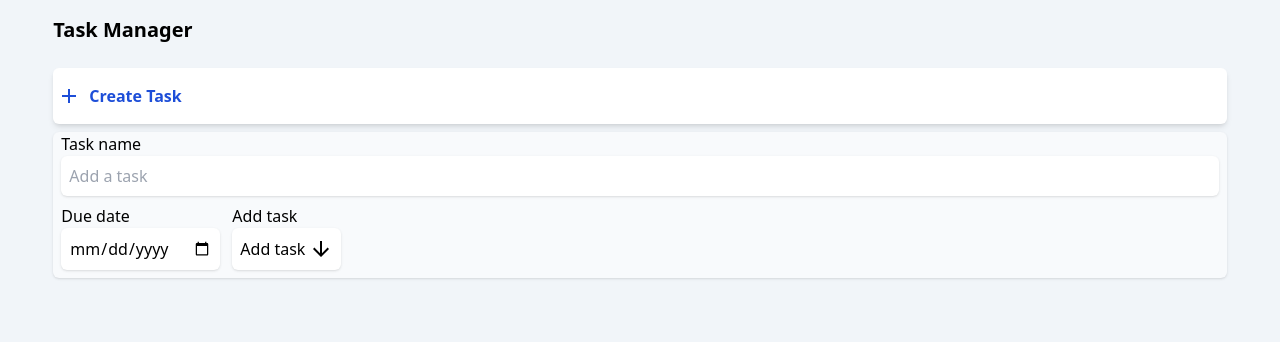
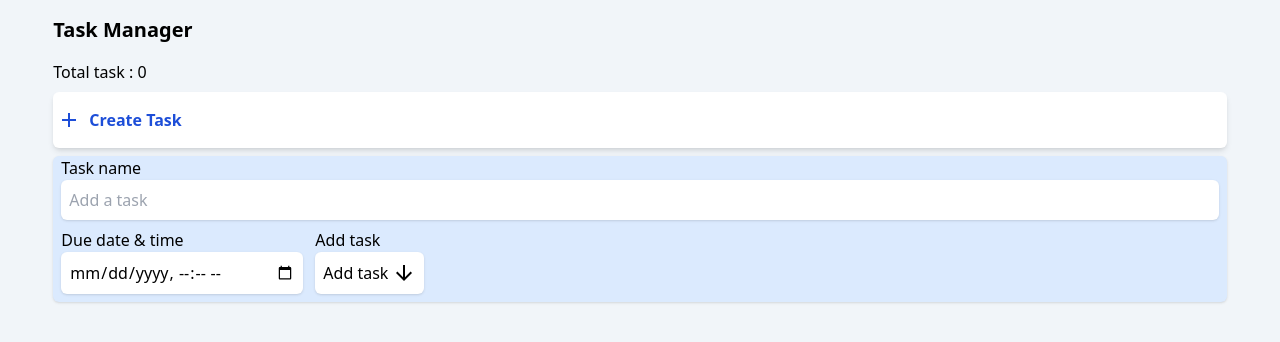
Before and after one commit to OladokunLT/task-management-app, a React (Vite) app: page / in a window 1280 px wide. Both pictures are taken after a click on the button "Create Task". Shown: the top 342 px of the page. Built offline with nearby package versions, Linux system fonts and the light colour scheme.

Commit message:
Added time to due date and Added task counter

```diff
--- a/src/components/use-reducer-task-comp/ACTIONS.jsx
+++ b/src/components/use-reducer-task-comp/ACTIONS.jsx
@@ -2,5 +2,5 @@
 export const ACTIONS = {
     ADD_TASK: "addTask",
     TOGGLE_TASK: "toggleTask",
-    DELETE_TASK: "deleteTask"
+    DELETE_TASK: "deleteTask",
 };
--- a/src/components/use-reducer-task-comp/Task.jsx
+++ b/src/components/use-reducer-task-comp/Task.jsx
@@ -16,7 +16,7 @@ const Task = ({ task, dispatch }) => {
         >
           {task.name}
         </span>
-        <small> Due: < CalendarMonth /> {task.dueDate} </small>
+        <small> Due: < CalendarMonth className=" "/> {task.dueDate.split("T").join(", ")} </small>
       </div>
       <button onClick={()=>dispatch({ type:ACTIONS.DELETE_TASK, payload:{id:task.id} })} title="Delete task" className='hover:text-red-500 hover:font-bold'> <Delete /> <br /><small>Delete</small> </button>
     </div>
--- a/src/components/use-reducer-task-comp/TaskManager.jsx
+++ b/src/components/use-reducer-task-comp/TaskManager.jsx
@@ -11,12 +11,12 @@ const TaskManager = () => {
   const [allTask, dispatch] = useReducer(reducer, []);
   const [name, setName] = useState("");
   const [dueDate, setDueDate] = useState("");
-  const [createTask, setCreateTask] = useState(false);
+  const [showForm, setShowForm] = useState(false);
 
-  const handleCreateTask = (() => {
-    setCreateTask(!createTask)
+  const handleShowForm = (() => {
+    setShowForm(!showForm)
   })
-    // console.log(createTask);
+    // console.log(showForm);
 
   const handleSubmit = (e) => {
     e.preventDefault();
@@ -31,21 +31,22 @@ const TaskManager = () => {
       'success'
     )
 
-    setCreateTask(false)
+    setShowForm(!showForm)
     setName("");
     setDueDate("");
   };
 
   return (
     <main className="container w-11/12 mx-auto">
-      <h1 className="font-bold text-xl py-4">Task Manager</h1>
-      <button onClick={handleCreateTask}
+      <h1 className="font-bold text-xl py-4">Task Manager </h1>
+      <p>Total task : {allTask.length} </p>
+      <button onClick= {handleShowForm}
         className="w-full my-2 text-blue-700 bg-white rounded-md py-4 p-1 font-bold flex items-center gap-2 shadow-md hover:bg-blue-50 transition-all hover:outline-blue-700 focus:outline-blue-700"
       > < Add /> Create Task </button>
       {
-        createTask && (
+        showForm && (
         <form onSubmit={handleSubmit}
-          className="w-full bg-slate-50 px-2 rounded-md shadow"
+          className="w-full bg-blue-100 px-2 rounded-md shadow"
         >
           <fieldset className="field-wrap">
             <legend className="blend-legend" htmlFor="task-name">
@@ -63,11 +64,11 @@ const TaskManager = () => {
           </fieldset>
           <div className="date-submit flex gap-3">
             <fieldset className="field-wrap ">
-              <legend className="">Due date</legend>
+              <legend className="">Due date & time</legend>
               <input
                 value={dueDate}
                 onChange={(e) => setDueDate(e.target.value)}
-                type="date"
+                type="datetime-local"
                 required
                 title="Select due date"
                 className="p-2 shadow rounded-md mb-2 hover:cursor-pointer hover:bg-blue-50 hover:outline-blue-700 focus:outline-blue-700"
@@ -87,7 +88,6 @@ const TaskManager = () => {
         )
       }
 
-
       {allTask.map((task) => {
         return <Task key={task.id} task={task} dispatch={dispatch} />;
       })}
--- a/src/components/use-reducer-task-comp/reducer.jsx
+++ b/src/components/use-reducer-task-comp/reducer.jsx
@@ -15,6 +15,7 @@ export function reducer(allTask, action) {
       });
     case ACTIONS.DELETE_TASK:
       return allTask.filter((task) => task.id !== action.payload.id);
+
     default:
       return allTask;
   }
```
